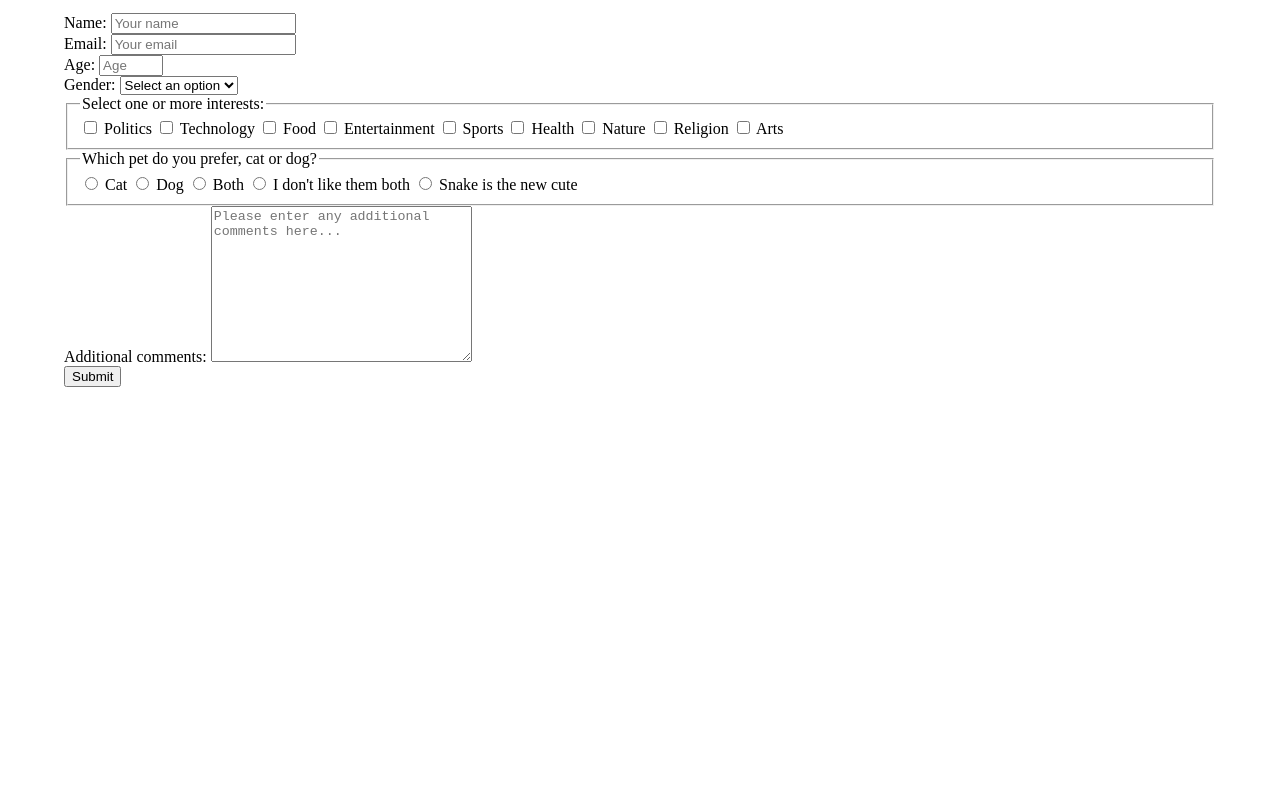
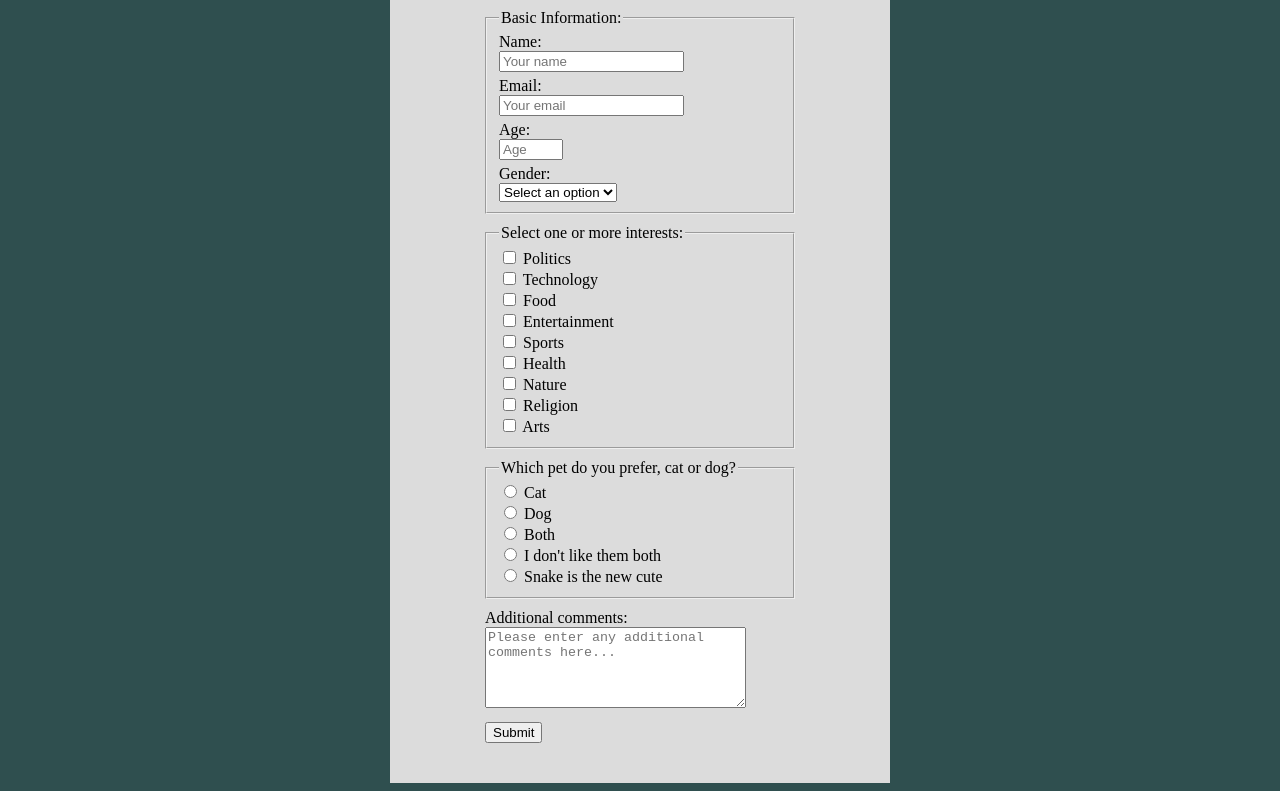
Before and after one commit to dexrualo/survey-form-project, a plain HTML site: page index.html in a window 1280 px wide. Shown: the part 101-892 px from the top of the page. Before the commit the page ends 800 px from the top, so only its background shows below. Drawn offline with Linux system fonts and the light colour scheme.

Commit message:
CSS Finalized

```diff
--- a/css/styles.css
+++ b/css/styles.css
@@ -3,5 +3,45 @@
 }
 
 body {
-    margin: 0 5%;
+    background-color: darkslategray;
 }
+
+main {
+    width: 500px;
+    margin: auto;
+    background-color: gainsboro;
+    margin: auto;
+    padding: 10px;
+}
+
+label {
+    display: block;
+}
+
+#title, #description {
+    text-align: center;
+}
+
+form {
+    margin: 0 75px 25px 75px;
+}
+
+fieldset, #last-part {
+    margin: 10px;
+}
+
+input {
+    margin-bottom: 5px;
+}
+
+#submit {
+    margin-top: 10px;
+}
+
+#title {
+    margin-bottom: 0;
+}
+
+#description {
+    margin-top: 0;
+}
--- a/index.html
+++ b/index.html
@@ -6,53 +6,116 @@
   <link rel="stylesheet" href="css/styles.css">
 </head>
 <body>
-  <main>
+  <main class="content">
     <h1 id="title">Survey Form</h1>
-    <p id="description">A survey form project</p>
+    <p id="description">A simple survey about you</p>
     <form id="survey-form" action="">
+      <fieldset id="basic">
+        <legend>Basic Information:</legend>
           <label for="name" id="name-label">Name:</label>
           <input type="text" id="name" placeholder="Your name" required>
-      <br>
+
           <label for="email" id="email-label">Email:</label>
           <input type="email" id="email" placeholder="Your email" required>
-      <br>
+
           <label for="number" id="number-label">Age:</label>
           <input id="number" type="number" min="1" max="125" placeholder="Age">
-      <br>
+
           <label for="dropdown">Gender:</label>
           <select id="dropdown" name="dropdown">
             <option value="" disabled selected>Select an option</option>
             <option value="male">Male</option>
             <option value="female">Female</option>
           </select>
-      <br>
-        <fieldset>
+      </fieldset>
+
+      <fieldset id="interests">
         <legend>Select one or more interests:</legend>
-          <input type="checkbox" value="Politics" > Politics
-          <input type="checkbox" value="Technology" > Technology
-          <input type="checkbox" value="Food" > Food
-          <input type="checkbox" value="Entertainment" > Entertainment
-          <input type="checkbox" value="Sports" > Sports
-          <input type="checkbox" value="Health" > Health
-          <input type="checkbox" value="Nature" > Nature
-          <input type="checkbox" value="Religion" > Religion
-          <input type="checkbox" value="Arts" > Arts
+
+        <label>
+          <input type="checkbox" value="Politics" >
+          <span>Politics</span>
+        </label>
+
+        <label>
+          <input type="checkbox" value="Technology" >
+          <span>Technology</span>
+        </label>
+
+        <label>
+          <input type="checkbox" value="Food" >
+          <span>Food</span>
+        </label>
+
+        <label>
+          <input type="checkbox" value="Entertainment" >
+          <span>Entertainment</span>
+        </label>
+
+        <label>
+          <input type="checkbox" value="Sports" >
+          <span>Sports</span>
+        </label>
+
+        <label>
+          <input type="checkbox" value="Health" >
+          <span>Health</span>
+        </label>
+
+        <label>
+          <input type="checkbox" value="Nature" >
+          <span>Nature</span>
+        </label>
+
+        <label>
+          <input type="checkbox" value="Religion" >
+          <span>Religion</span>
+        </label>
+
+        <label>
+          <input type="checkbox" value="Arts" >
+          <span>Arts</span>
+        </label>
       </fieldset>
-        <fieldset>
+
+      <fieldset id="pet-pref">
         <legend>Which pet do you prefer, cat or dog?</legend>
-          <input type="radio" name="pet" value="cat"> Cat
-          <input type="radio" name="pet" value="dog"> Dog
-          <input type="radio" name="pet" value="both"> Both
-          <input type="radio" name="pet" value="neither"> I don't like them both
-          <input type="radio" name="pet" value="snake"> Snake is the new cute
+
+        <label>
+          <input type="radio" name="pet" value="Cat">
+          <span>Cat</span>
+        </label>
+
+        <label>
+          <input type="radio" name="pet" value="Dog">
+          <span>Dog</span>
+        </label>
+
+        <label>
+          <input type="radio" name="pet" value="Both">
+          <span>Both</span>
+        </label>
+
+        <label>
+          <input type="radio" name="pet" value="Neither">
+          <span>I don't like them both</span>
+        </label>
+
+        <label>
+          <input type="radio" name="pet" value="Snake">
+          <span>Snake is the new cute</span>
+        </label>
       </fieldset>
-      <label for="comments">Additional comments:</label>
-      <textarea id="comments" name="comments" cols="30" rows="10" placeholder="Please enter any additional comments here..."></textarea>
-      <br>
+
+      <div id="last-part">
+        <label for="comments">
+          <span>Additional comments:</span>
+          <textarea id="comments" name="comments" cols="30" rows="5" placeholder="Please enter any additional comments here..."></textarea>
+        </label>
         <input type="submit" id="submit">
+      </div>
 
     </form>
   </main>
-  <script src="https://cdn.freecodecamp.org/testable-projects-fcc/v1/bundle.js"></script>
 </body>
 </html>
```
Lines whose indentation alone changed are shown as unchanged.
